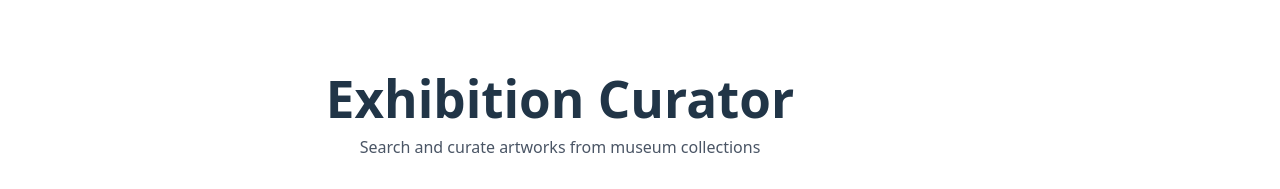
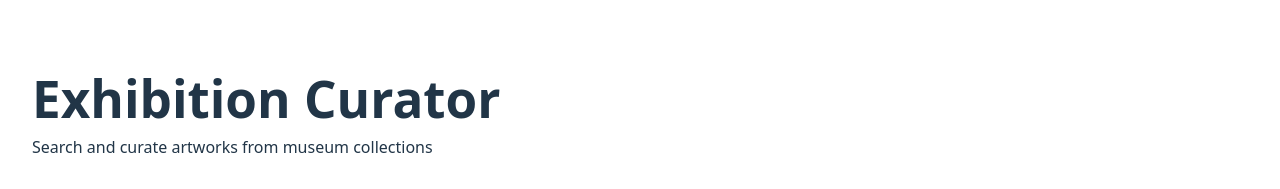
Before and after one commit to Keplin1/exhibition-project-skeleton, a React (Vite) app: page / in a window 1280 px wide. Shown: the part 135-324 px from the top of the page. Built offline with nearby package versions, Linux system fonts and the light colour scheme; no server answers.

Commit message:
Moved the title to the left

```diff
--- a/src/Header.jsx
+++ b/src/Header.jsx
@@ -9,11 +9,9 @@ const Header = () => {
 
     return (
         <header className="mb-8" role="banner">
-            <div className="pr-40">
-                <div>
-                    <h1 className="text-3xl font-bold mb-2">Exhibition Curator</h1>
-                    <p className="text-gray-600">Search and curate artworks from museum collections</p>
-                </div>
+            <div className="w-full flex flex-col items-start justify-start">
+                <h1 className="text-3xl font-bold mb-2 text-left">Exhibition Curator</h1>
+                <p className="text-left">Search and curate artworks from museum collections</p>
             </div>
 
             {!isCollectionPage && (
```
